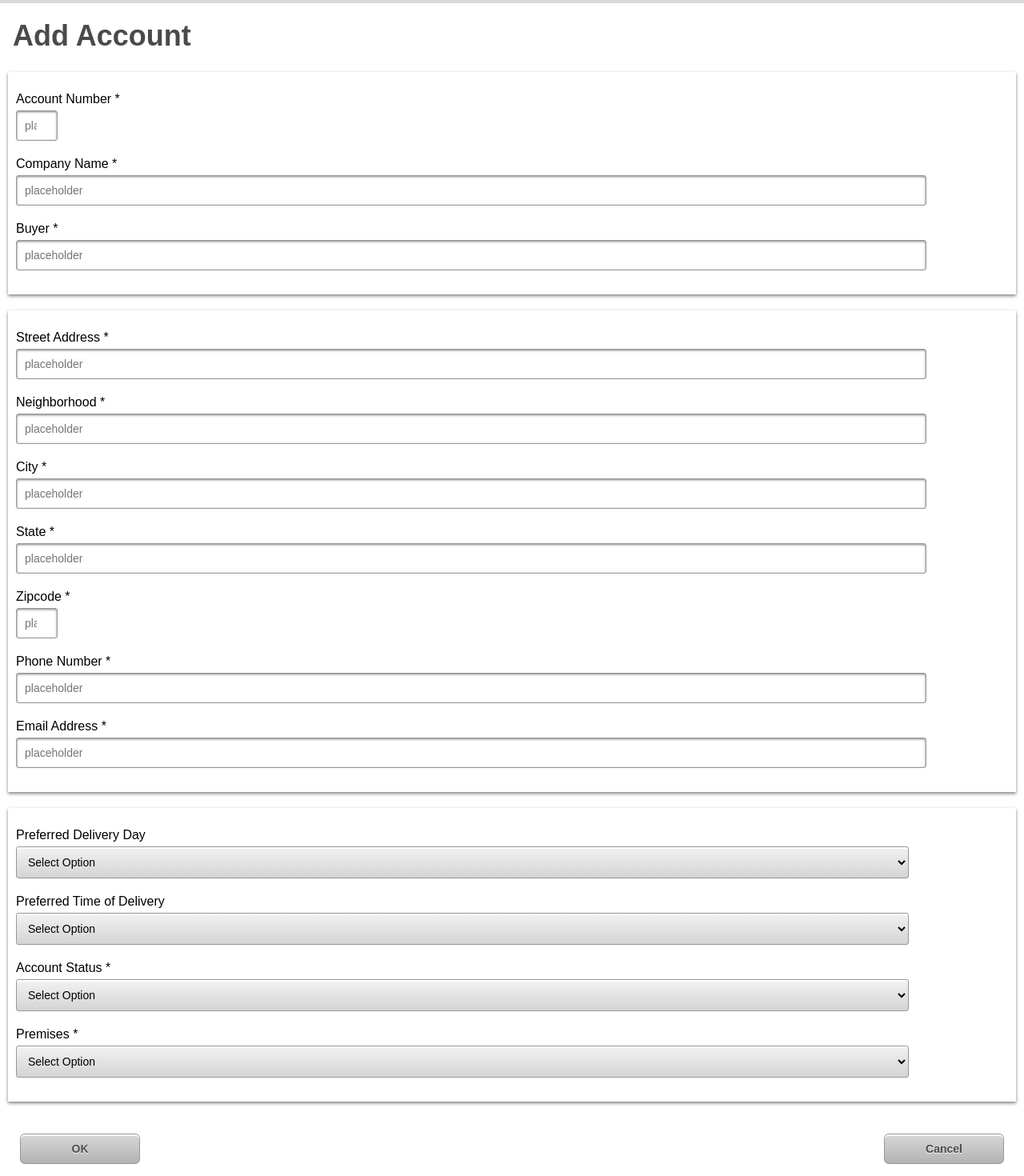
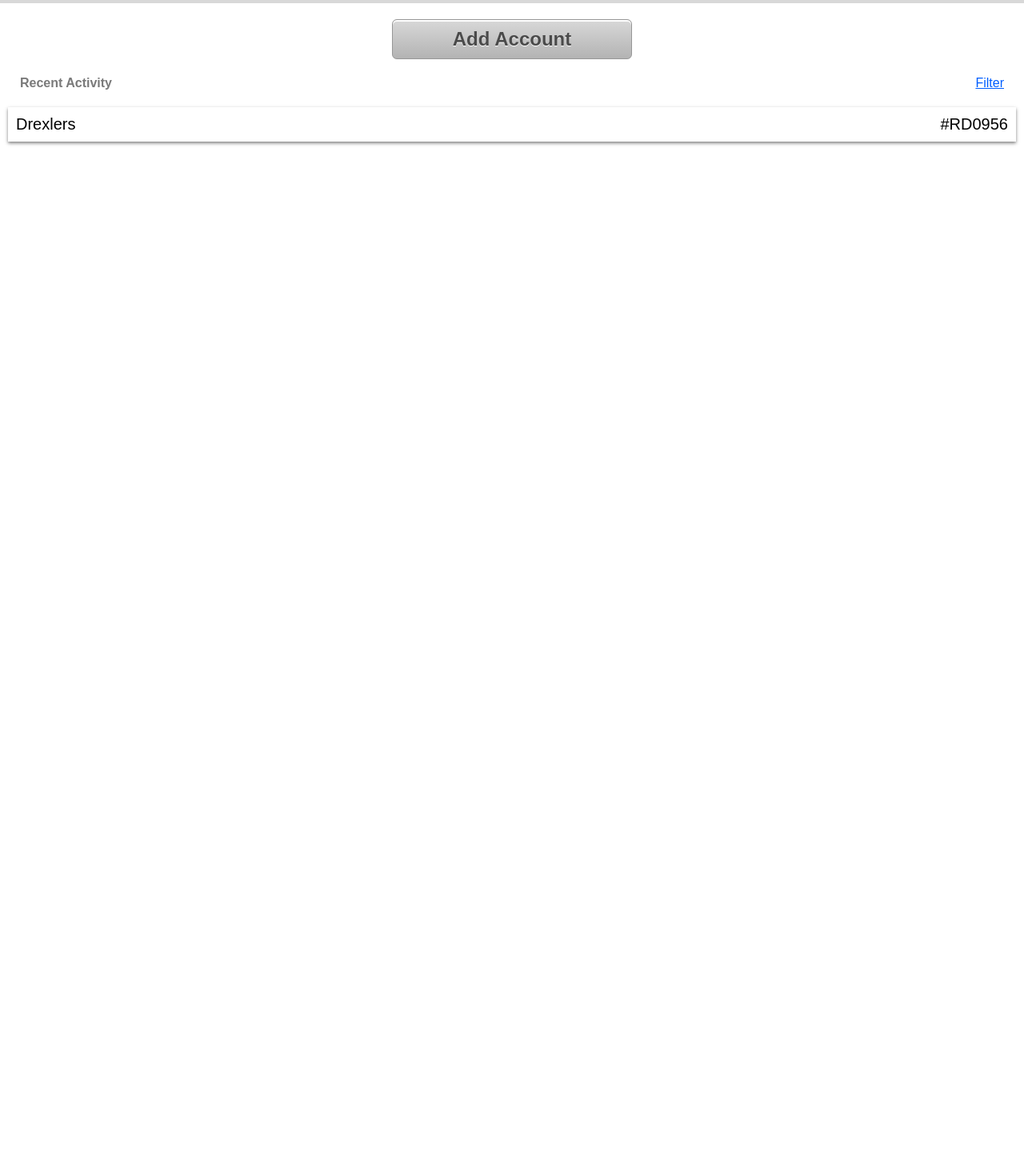
Before and after one commit to halo123u/lager_logger, a React (Create React App) app in the folder client/: page /accounts in a window 1280 px wide. Shown: the part 40-1510 px from the top of the page at 80% size. After the commit the page ends 800 px from the top, so only its background shows below. Built offline with nearby package versions, Linux system fonts and the light colour scheme.

Commit message:
add accounts component

```diff
--- a/client/package.json
+++ b/client/package.json
@@ -5,6 +5,7 @@
   "dependencies": {
     "react": "^15.6.1",
     "react-dom": "^15.6.1",
+    "react-router-dom": "^4.2.2",
     "react-scripts": "1.0.12"
   },
   "scripts": {
--- a/client/src/App.css
+++ b/client/src/App.css
@@ -88,7 +88,7 @@ p {
   background-color: #D8D8D8;
   border: 1px solid rgb(74,74,74);
   height: 193px;
-  width: 360px;
+  width: 88vw;
   margin: 20px auto;
 }
 
@@ -103,7 +103,6 @@ li {
   list-style: none;
   margin: 0;
   line-height: 44px;
-
 }
 
 li span {
@@ -128,6 +127,17 @@ li span {
   color: #005EFF;
 }
 
+#accounts button {
+  width: 300px;
+  font-size: 24px;
+  font-weight: 800;
+  margin: 20px;
+}
+
+#accounts {
+  text-align: center;
+}
+
 button {
   background: linear-gradient(#D8D8D8,#B3B3B3);
   box-shadow: 0 1px 2px rgba(0,0,0,0.2);
@@ -140,6 +150,7 @@ button {
   padding: 10px;
   font-size: 14px;
   width: 150px;
+  cursor: pointer;
 }
 
 #add-note {
@@ -165,7 +176,7 @@ textarea {
   box-shadow: inset 0 1px 3px rgba(0,0,0,0.5);
   margin: 10px auto;
   height: 45vh;
-  width: 90vw;
+  width: 83vw;
   padding: 20px 10px;
   font-size: 14px;
 }
--- a/client/src/App.js
+++ b/client/src/App.js
@@ -1,5 +1,10 @@
 import React, { Component } from 'react';
 import './App.css';
+import {
+  BrowserRouter as Router,
+  Route
+} from 'react-router-dom';
+
 import Nav from './components/nav';
 import Dashboard from './components/dashboard';
 import BuyerPage from './components/buyer-page';
@@ -7,14 +12,25 @@ import AddNote from './components/add-note';
 import AddOrderVisit from './components/add-order-visit';
 import AddEvent from './components/add-event';
 import AddBuyer from './components/add-buyer';
+import Accounts from './components/accounts'
+
 
 class App extends Component {
   render() {
     return (
-      <div className="App">
-      <Nav/>
-      <AddBuyer />
-      </div>
+    	<Router>
+	      <div className="App">
+	      <Nav/>
+	      <Route exact path='/' component={Dashboard}/>
+	      <Route path='/accounts' component={Accounts}/>
+	      <Route path='/add-note' component={AddNote}/>
+	      <Route path='/add-event' component={AddEvent}/>
+	      <Route path='/add-buyer' component={AddBuyer}/>
+	      <Route path='/buyer' component={BuyerPage}/>
+	      <Route path='/add-order-visit' component={AddOrderVisit}/>
+
+	      </div>
+	     </Router>
     );
   }
 }
--- /dev/null
+++ b/client/src/components/accounts.jsx
@@ -0,0 +1,24 @@
+import React, { Component } from 'react';
+import { Link } from 'react-router-dom';
+
+class Accounts extends Component {
+	render () {
+		return (
+			<div id='accounts'>
+				<Link to='/add-account'><button>Add Account</button></Link>
+				<div id='recent-activity'>
+					<h5>Recent Activity</h5>
+					<a>Filter</a>
+				</div>
+
+				<div className='box activity'>
+					<h3>Drexlers</h3>
+					<h3>#RD0956</h3>
+				</div>
+
+			</div>
+		);
+	}
+}
+
+export default Accounts;
--- a/client/src/components/add-note.jsx
+++ b/client/src/components/add-note.jsx
@@ -1,4 +1,5 @@
 import React, { Component } from 'react';
+import { Link } from 'react-router-dom'
 
 class AddNote extends Component {
 	render () {
@@ -12,7 +13,7 @@ class AddNote extends Component {
 					</div>
 					<div className='buttons'>
 						<button type='submit'>OK</button>
-						<button>Cancel</button>
+						<Link to='/buyer'><button>Cancel</button></Link>
 					</div>
 				</form>
 			</div>
--- a/client/src/components/add-order-visit.jsx
+++ b/client/src/components/add-order-visit.jsx
@@ -1,4 +1,5 @@
 import React, { Component } from 'react';
+import { Link } from 'react-router-dom'
 
 class AddOrderVisit extends Component {
 	render () {
@@ -50,10 +51,9 @@ class AddOrderVisit extends Component {
 				</div>
 
 
-
 					<div className='buttons'>
 						<button type='submit'>OK</button>
-						<button>Cancel</button>
+						<Link to='/buyer'><button>Cancel</button></Link>
 					</div>
 				</form>
 			</div>
--- a/client/src/components/buyer-page.jsx
+++ b/client/src/components/buyer-page.jsx
@@ -1,6 +1,7 @@
 import React, { Component } from 'react';
 import RecentActivity from './recent-activity';
 import Triangle from '../symbols/Triangle.png';
+import { Link } from 'react-router-dom'
 
 class BuyerPage extends Component {
 	render () {
@@ -16,12 +17,12 @@ class BuyerPage extends Component {
 					</div>
 					<div className='right'>
 						<h3>#RD0956</h3>
-						<button>Add Order/Visit</button>
+						<Link to='/add-order-visit'><button>Add Order/Visit</button></Link>
 						<img src={Triangle} />
 					</div>
 				</div>
 				<div id='add-note'>
-					<button>Add Note</button>
+					<Link to='/add-note'><button>Add Note</button></Link>
 				</div>
 				<RecentActivity />
 			</div>
```
Also changed, not shown: client/src/components/account-activity.jsx (added), 1 other file (tests, documents, lock files or other folders).
